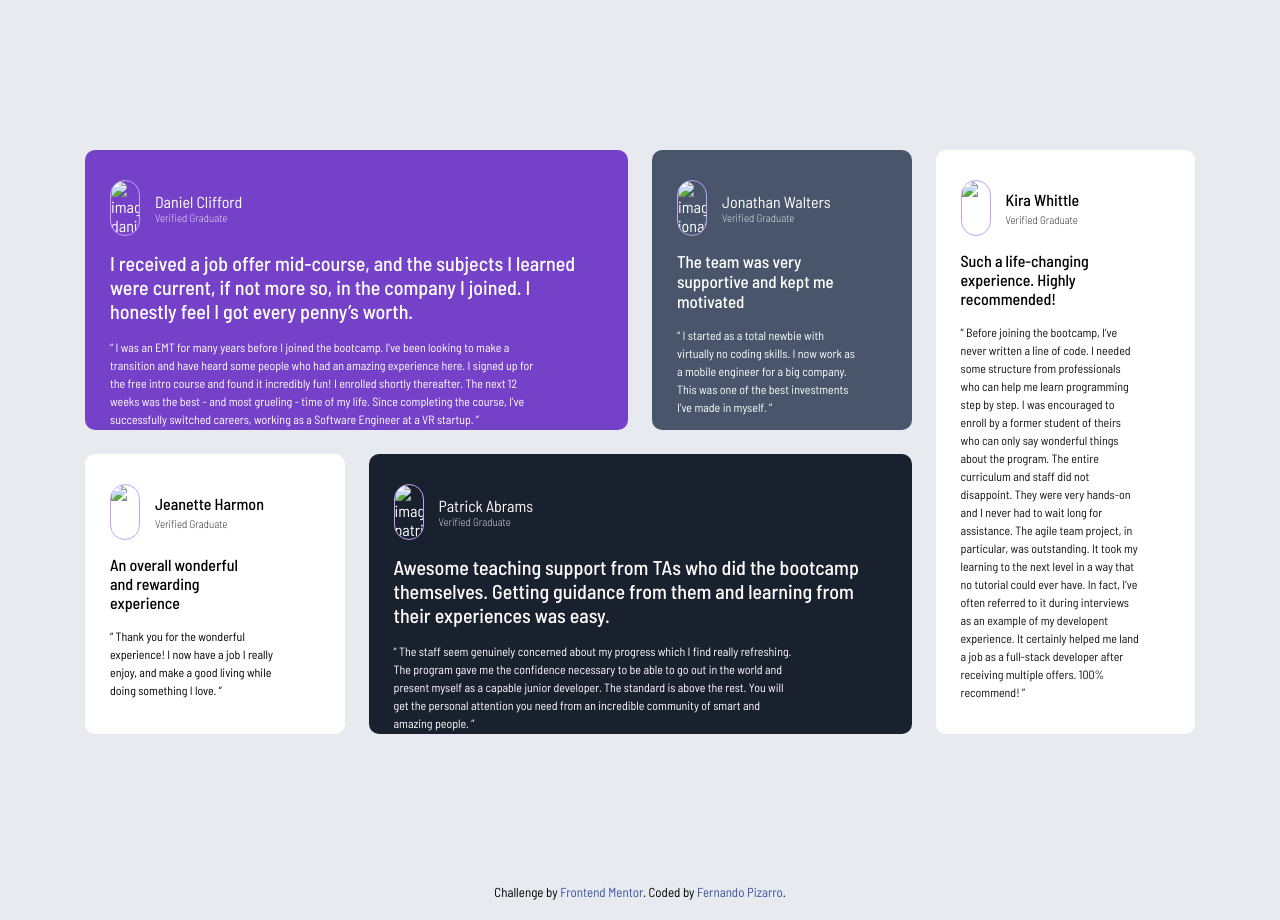
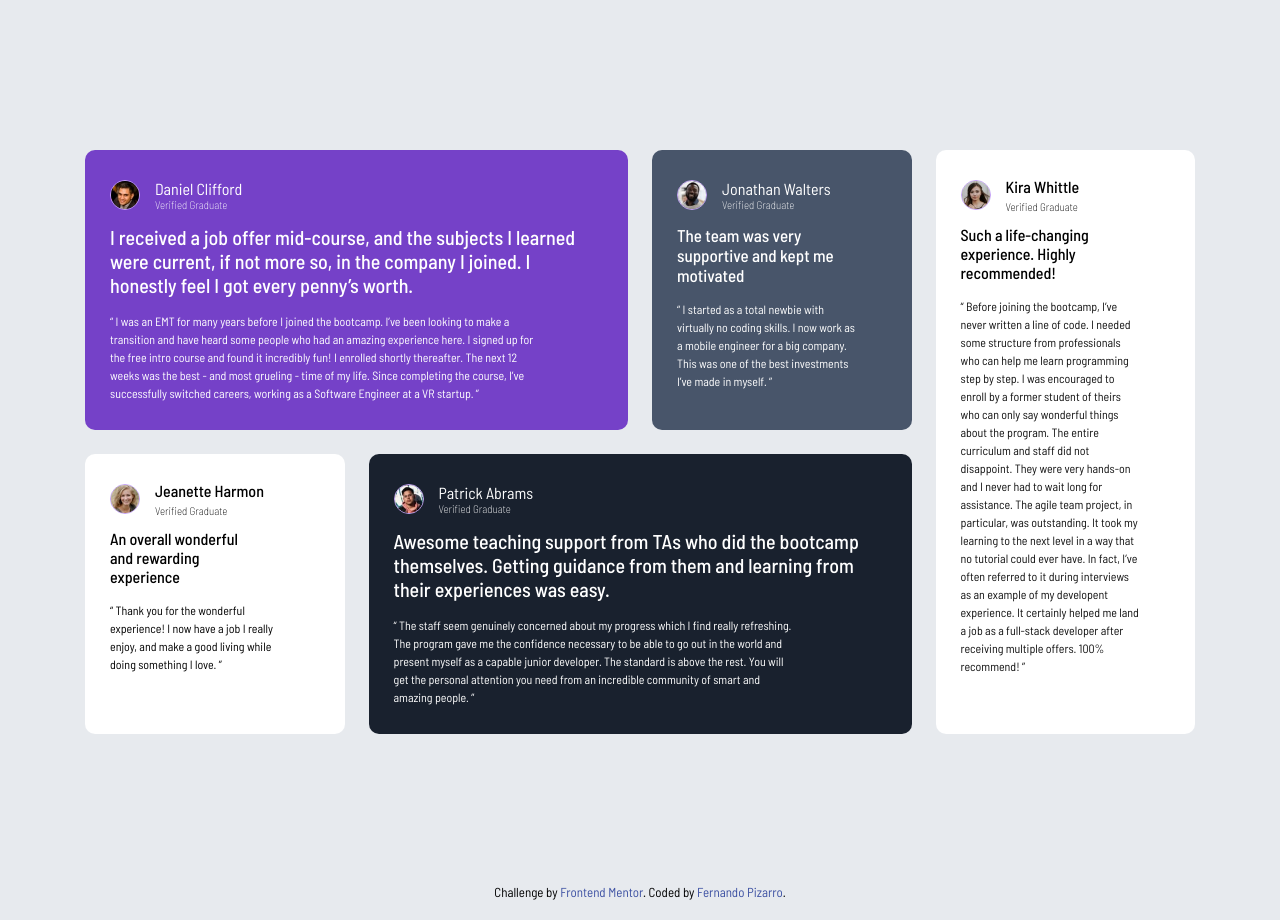
Before and after one commit to fernandopizarrodw/Testimonials-grid-section-Fronted-Mentor, a plain HTML site: page index.html in a window 1280 px wide. Drawn offline with Linux system fonts and the light colour scheme; the site is published under a folder, as on GitHub Pages, so addresses that start at the root find nothing.

Commit message:
Fix: Resolve image loading issue

```diff
--- a/index.html
+++ b/index.html
@@ -24,7 +24,7 @@
     <!-- card one -->
     <section class="card one">
       <div class="header">
-        <img src="/images/image-daniel.jpg" alt="image-daniel">
+        <img src="images/image-daniel.jpg" alt="image-daniel">
         <div class="name">
           <p>Daniel Clifford</p>
           <p>Verified Graduate</p>
@@ -53,7 +53,7 @@
 
     <section class="card two">
       <div class="header">
-        <img src="/images/image-jonathan.jpg" alt="image-jonathan">
+        <img src="images/image-jonathan.jpg" alt="image-jonathan">
         <div class="name">
         <p>Jonathan Walters</p>
         <p>Verified Graduate</p>
@@ -78,7 +78,7 @@
 
     <section class="card three">
       <div class="header">
-        <img src="/images/image-jeanette.jpg" alt="image-jeanette">
+        <img src="images/image-jeanette.jpg" alt="image-jeanette">
         <div class="name name-three">
         <p>Jeanette Harmon</p>
         <p>Verified Graduate</p>
@@ -104,7 +104,7 @@
 
     <section class="card four">
       <div class="header">
-        <img src="/images/image-patrick.jpg" alt="image-patrick">
+        <img src="images/image-patrick.jpg" alt="image-patrick">
         <div class="name">
         <p>Patrick Abrams</p>
         <p>Verified Graduate</p>
@@ -132,7 +132,7 @@
 
     <section class="card five">
       <div class="header">
-        <img src="/images/image-kira.jpg" alt="image-kira">
+        <img src="images/image-kira.jpg" alt="image-kira">
         <div class="name name-five">
         <p>Kira Whittle</p>
         <p>Verified Graduate</p>
```
